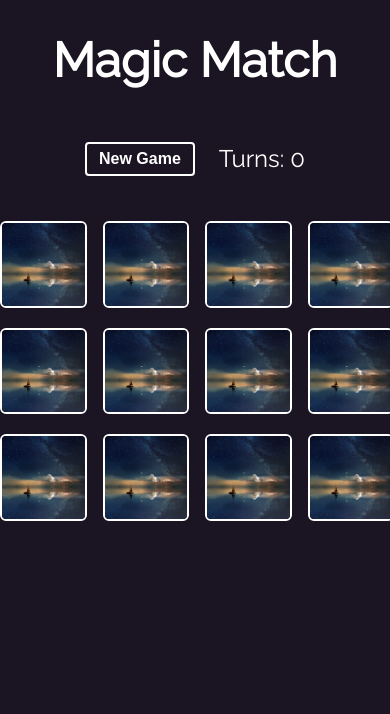
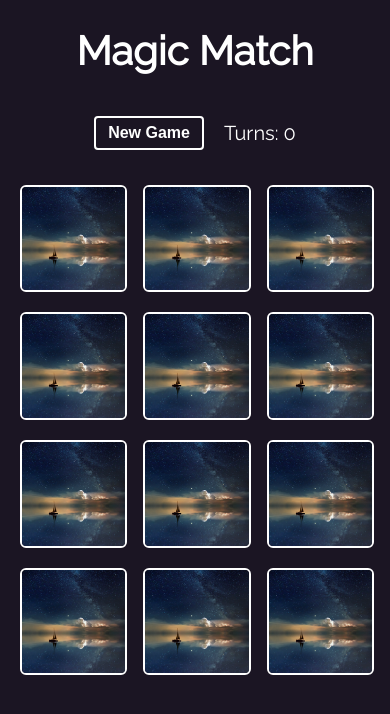
Before and after one commit to Ryhhill1998/react-memory-game, a React (Create React App) app: page / in a window 390 px wide. Shown: the top 714 px of the page. Built offline with nearby package versions, Linux system fonts and the light colour scheme; grey boxes are pictures that could not be loaded.

Commit message:
Added media queries to add responsivity

```diff
--- a/src/App.css
+++ b/src/App.css
@@ -1,5 +1,5 @@
 .App {
-  width: 100%;
+  width: 80%;
   max-width: 700px;
   margin: 0 auto;
 }
@@ -29,7 +29,24 @@ button:hover {
 
 .card-grid {
   display: grid;
-  grid-template-columns: repeat(4, 0.5fr);
+  grid-template-columns: repeat(4, 1fr);
   margin-top: 1em;
   gap: 20px;
 }
+
+@media (max-width: 650px) {
+  .App {
+    width: 85%;
+    font-size: 20px;
+  }
+
+  .card-grid {
+    grid-template-columns: repeat(3, 1fr);
+  }
+}
+
+@media (max-width: 550px) {
+  .App {
+    width: 90%;
+  }
+}
```
